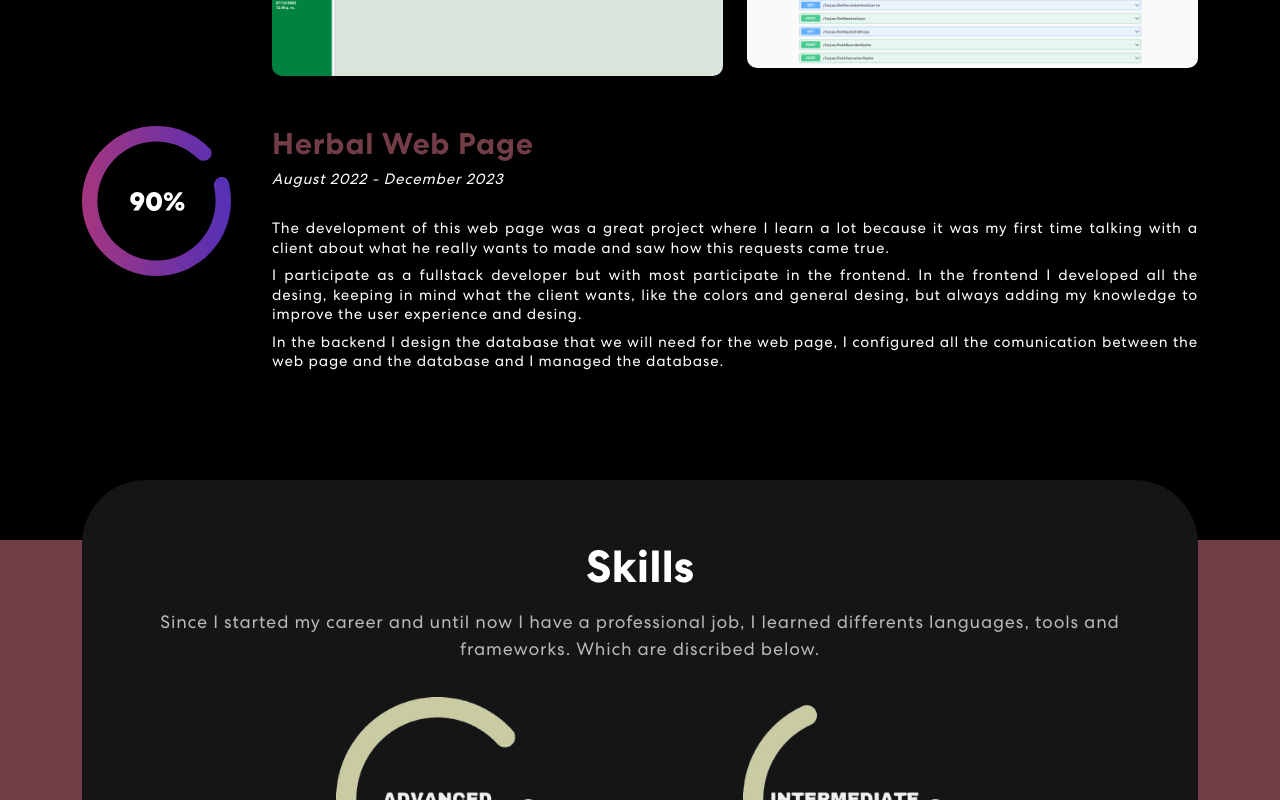
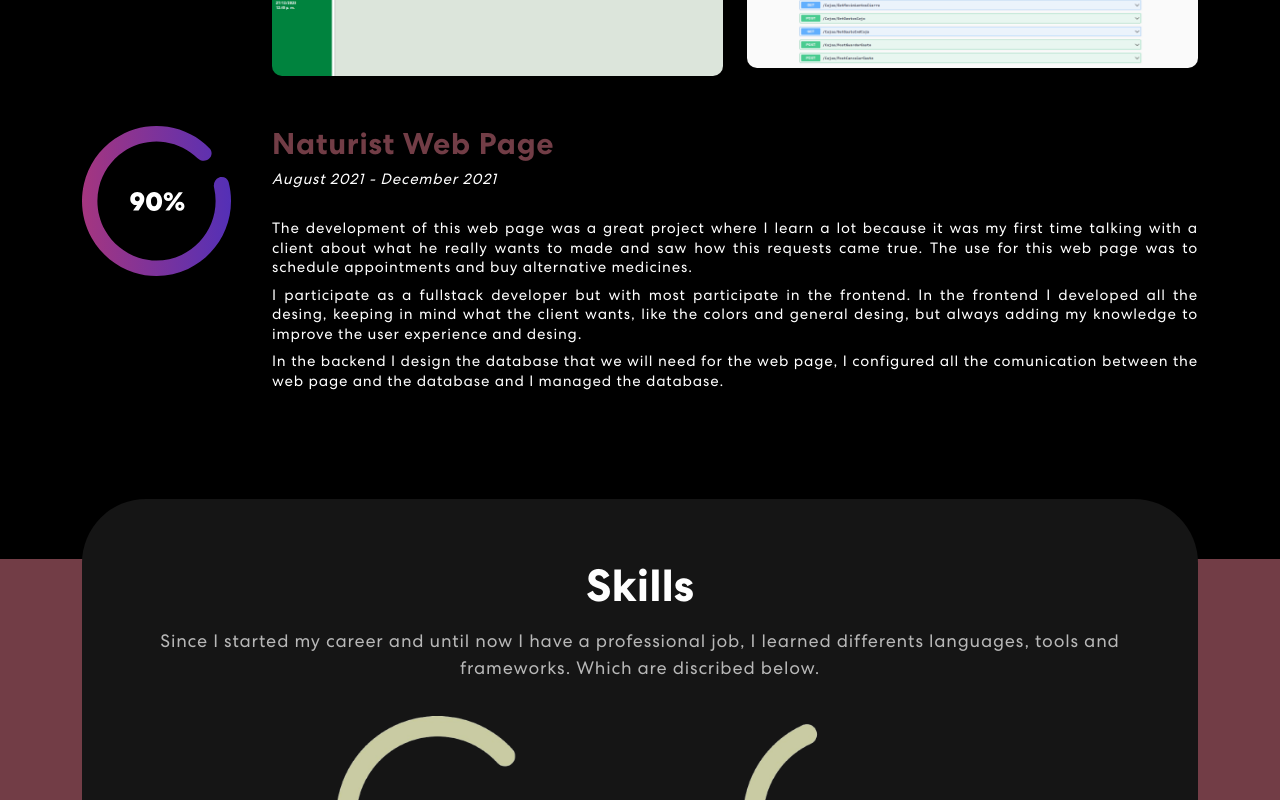
Before and after one commit to TJaimes/professional-portfolio, a React (Create React App) app: page / in a window 1280 px wide. Shown: the part 2200-3000 px from the top of the page. Built offline with nearby package versions, Linux system fonts and the light colour scheme.

Commit message:
Modify: agregar imagenes de proyectos

```diff
--- a/src/components/Projects.js
+++ b/src/components/Projects.js
@@ -36,9 +36,9 @@ export const Projects = () => {
             txtImg2: "Web API developed for the control system."
         },
         {
-            title: "Herbal Web Page",
-            date: "August 2022 - December 2023",
-            par1: "The development of this web page was a great project where I learn a lot because it was my first time talking with a client about what he really wants to made and saw how this requests came true. ",
+            title: "Naturist Web Page",
+            date: "August 2021 - December 2021",
+            par1: "The development of this web page was a great project where I learn a lot because it was my first time talking with a client about what he really wants to made and saw how this requests came true. The use for this web page was to schedule appointments and buy alternative medicines.",
             par2: "I participate as a fullstack developer but with most participate in the frontend. In the frontend I developed all the desing, keeping in mind what the client wants, like the colors and general desing, but always adding my knowledge to improve the user experience and desing. ",
             par3: "In the backend I design the database that we will need for the web page, I configured all the comunication between the web page and the database and I managed the database.",
             imgLogo: projImg3
```
